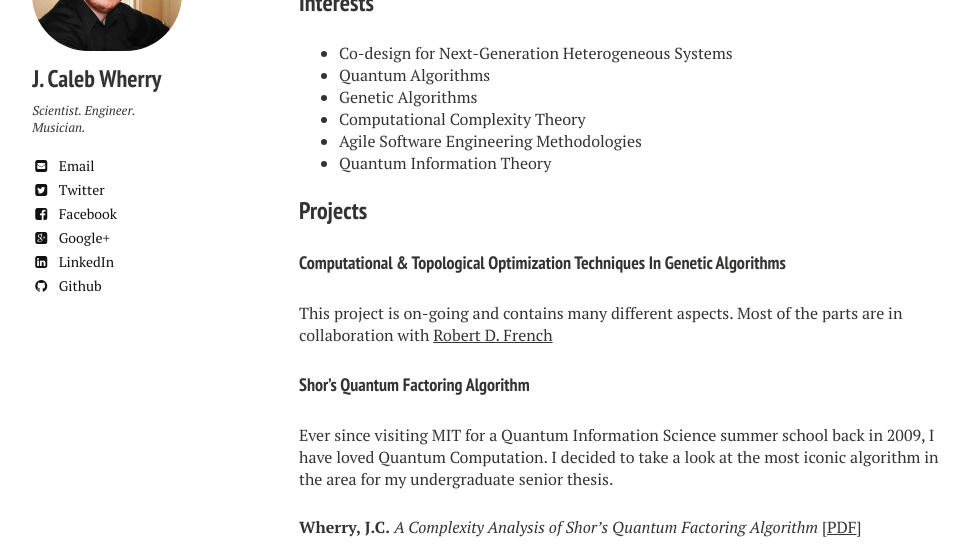
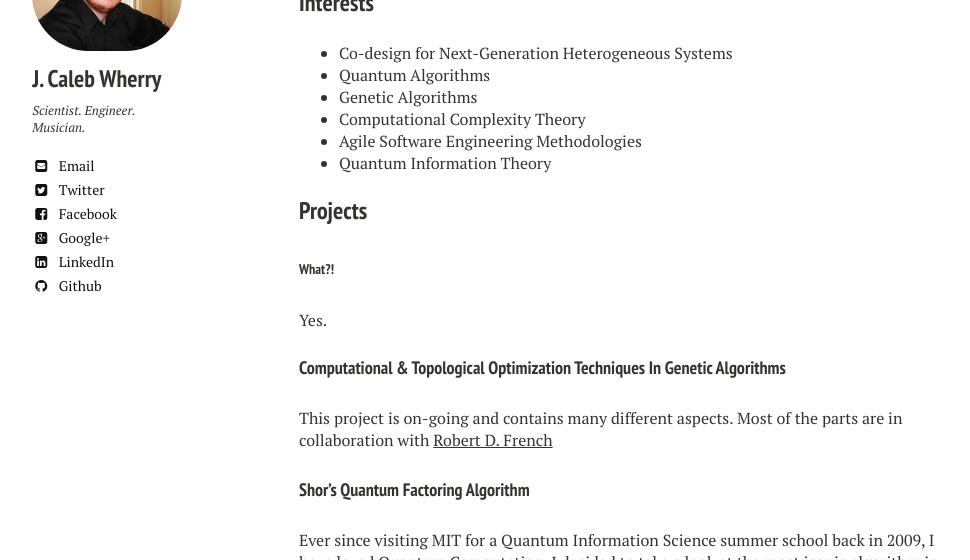
Before and after one commit to calebwherry/calebwherry.github.io, a Jekyll site: the page built from research/index.md, in a window 1280 px wide and 900 px high, scrolled down 385 px, cut to the strip 0-560 px from the top of the window. Shown: the whole strip, without its empty margins (21-991 px from the left). Built offline with Jekyll 4.4.1, drawn with Linux system fonts in a browser that asks for light colours; nearby versions of some CDN libraries.

Commit message:
Fixing jQuery includes. Adding MathJax support.

```diff
--- a/_includes/_head.html
+++ b/_includes/_head.html
@@ -53,6 +53,12 @@
 
 
 <!-- JQuery UI -->
-<!-- <link href="{{ site.url }}/assets/js/vendor/jquery-ui-1.10.3/css/smoothness/jquery-ui-1.10.3.custom.min.css" rel='stylesheet' type='text/css'>
-<script src="{{ site.url }}/assets/js/vendor/jquery-ui-1.10.3/js/jquery-ui-1.10.3.custom.min.js">
--->
+<link rel="stylesheet" href="{{ site.url }}/assets/js/vendor/jquery-ui-1.10.3/css/smoothness/jquery-ui-1.10.3.custom.min.css" />
+<script type="text/javascript" src="{{ site.url }}/assets/js/vendor/jquery-ui-1.10.3/js/jquery-1.9.1.js"></script>
+<script type="text/javascript" src="{{ site.url }}/assets/js/vendor/jquery-ui-1.10.3/js/jquery-ui-1.10.3.custom.min.js"></script>
+
+
+<!-- MathJax Plugin -->
+<script type="text/javascript"
+   src="http://cdn.mathjax.org/mathjax/latest/MathJax.js?config=TeX-AMS-MML_HTMLorMML">
+</script>
--- a/research/index.md
+++ b/research/index.md
@@ -18,6 +18,15 @@ image:
 * Quantum Information Theory
 
 ### Projects
+
+<div id="accordion">
+
+  <h6>What?!</h6>
+  <div>
+  Yes.
+  </div>
+
+</div>
 
 #### Computational & Topological Optimization Techniques In Genetic Algorithms
 
```
